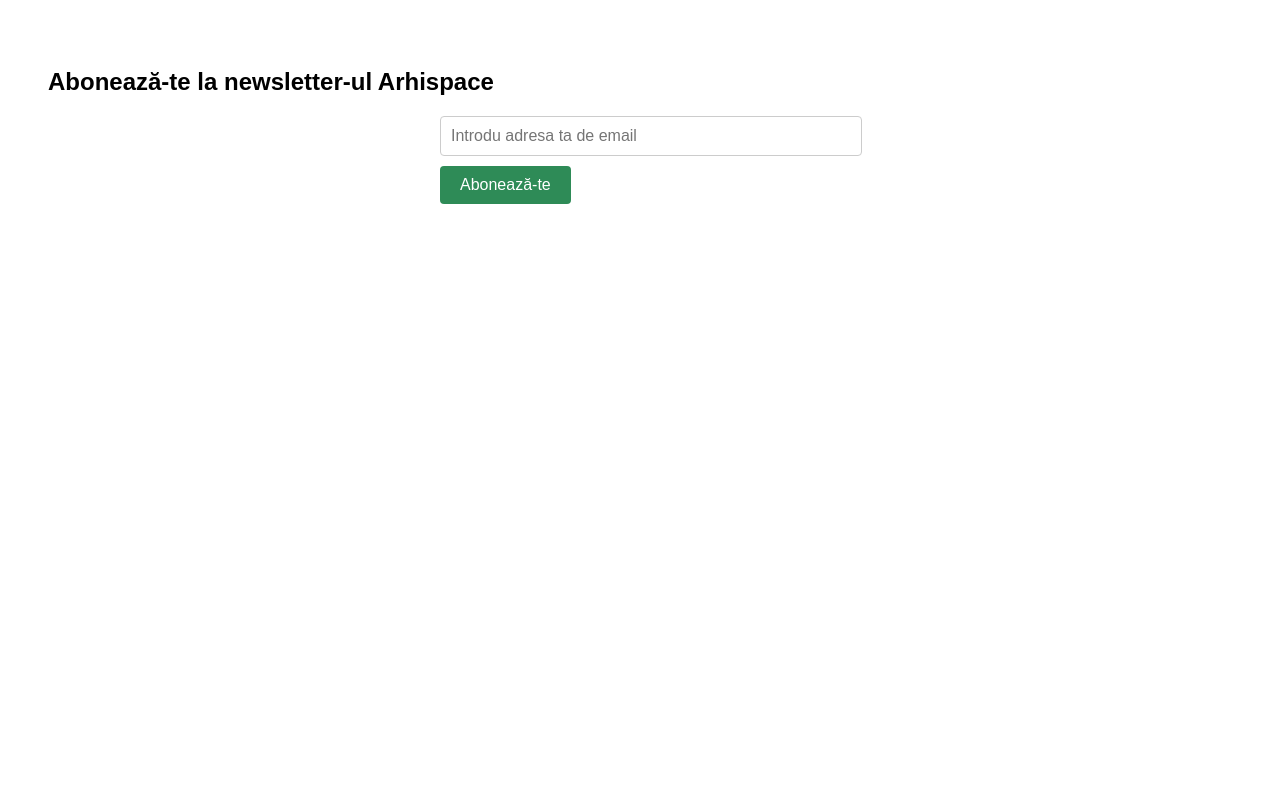
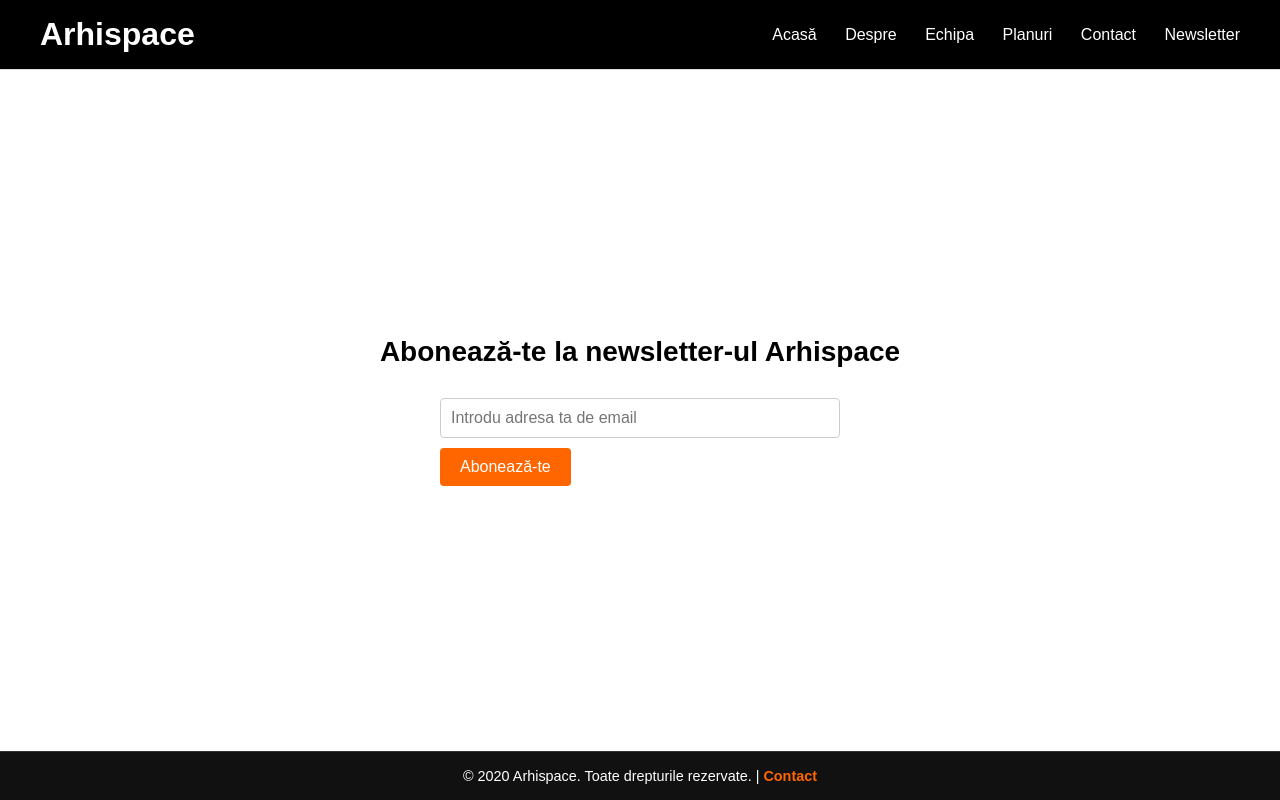
Before and after one commit to mara-1104/ArhiSpace, a Django app: template ArhiSpace/newsletter/templates/newsletter/index.html in a window 1280 px wide. Run offline with Django 5.2, Linux system fonts and the light colour scheme; the template is opened without the code that fills it: most values are stand-ins (such as "Sample title", 1, 10 or a date in 2020).

Commit message:
posibil finalizat

```diff
--- a/ArhiSpace/core/templates/partials/header.html
+++ b/ArhiSpace/core/templates/partials/header.html
@@ -55,6 +55,10 @@
       color:rgb(255, 102, 0);
     }
 
+    .navbar .logo:hover {
+      color:rgb(255, 102, 0);
+    }
+
     @media (max-width: 768px) {
       .navbar .container {
         flex-direction: column;
@@ -73,14 +77,14 @@
 <body>
   <header class="navbar">
     <div class="container">
-      <a href="/" class="logo">🏡 Arhispace</a>
+      <a href="/" class="logo"> Arhispace</a>
       <nav>
         <a href="/">Acasă</a>
         <a href="/despre-noi/">Despre</a>
         <a href="/echipa-noastra/">Echipa</a>
         <a href="/planuri-si-preturi/">Planuri</a>
         <a href="/contact/">Contact</a>
-        <a href="/newsletter/">Abonare Newsletter</a>
+        <a href="/newsletter/"> Newsletter</a>
       </nav>
     </div>
   </header>
--- a/ArhiSpace/newsletter/templates/newsletter/index.html
+++ b/ArhiSpace/newsletter/templates/newsletter/index.html
@@ -1,18 +1,42 @@
-<!DOCTYPE html>
-<html lang="en">
-<head>
-    <meta charset="UTF-8">
-    <meta name="viewport" content="width=device-width, initial-scale=1.0">
-    <title>Abonare Newsletter Arhispace</title>
+{% include "partials/header.html" %}
+
 <style>
+    * {
+        margin: 0;
+        padding: 0;
+        box-sizing: border-box;
+    }
+
+    html, body {
+        height: 100%;
+    }
+
     body {
+        display: flex;
+        flex-direction: column;
+        min-height: 100vh;
         font-family: Arial, sans-serif;
-            padding: 40px;
+    }
+
+    main {
+        flex: 1;
+        padding: 40px 20px;
+        display: flex;
+        flex-direction: column;
+        align-items: center;
+        justify-content: center;
+    }
+
+    .text {
+        font-weight: bold;
+        font-size: 28px;
+        margin-bottom: 30px;
+        text-align: center;
     }
 
     form {
         max-width: 400px;
-            margin: auto;
+        width: 100%;
     }
 
     input[type="email"] {
@@ -27,7 +51,7 @@
     button {
         padding: 10px 20px;
         font-size: 1em;
-            background: #2e8b57;
+        background: rgb(255, 102, 0);
         color: white;
         border: none;
         border-radius: 4px;
@@ -35,18 +59,17 @@
     }
 
     .message {
-            margin: 20px auto;
-            max-width: 400px;
+        margin-top: 20px;
         font-weight: bold;
-            color: #2e8b57;
+        color: rgb(255, 102, 0);
         text-align: center;
     }
 </style>
-</head>
 
-<body>
-
-    <h2>Abonează-te la newsletter-ul Arhispace</h2>
+<main>
+    <div class="text">
+        Abonează-te la newsletter-ul Arhispace
+    </div>
 
     <form method="post" action="">
         {% csrf_token %}
@@ -57,6 +80,6 @@
     {% if message %}
         <div class="message">{{ message }}</div>
     {% endif %}
+</main>
 
-</body>
-</html>
+{% include "partials/footer.html" %}
--- a/ArhiSpace/plans/templates/plans/index.html
+++ b/ArhiSpace/plans/templates/plans/index.html
@@ -22,7 +22,10 @@
     {% block main %}
 
         <div class="full-screen-image">
-            <img src="{% static 'images/planuri.webp' %}" alt="Preturi">
+            <picture>
+                <source media="(max-width: 768px)" srcset="{% static 'images/preturi-mobile.webp' %}">
+                <img src="{% static 'images/preturi.webp' %}" alt="Preturi">
+            </picture>
         </div>
 
     {% endblock main %}
```
Also changed, not shown: ArhiSpace/homepage/templates/homepage/index.html (+27 -3 lines), ArhiSpace/static/images/hp_img_v2.png (added), ArhiSpace/static/images/hp_png_v3.jpeg (added), ArhiSpace/static/images/preturi-mobile.webp (renamed from ArhiSpace/static/images/planuri.webp), ArhiSpace/static/images/preturi.webp (added), 3 other files. Lines whose indentation alone changed are shown as unchanged.
